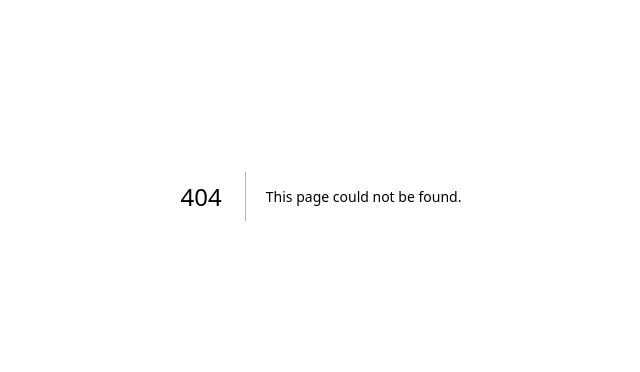
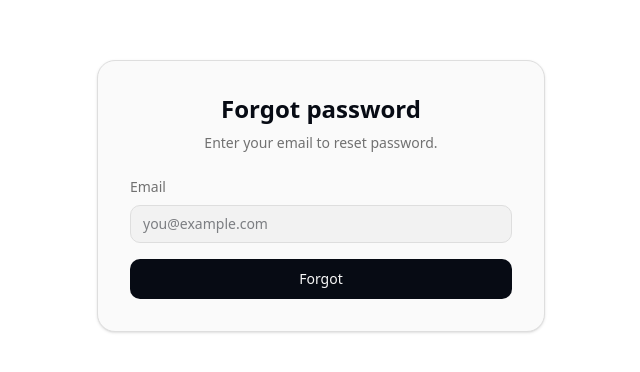
Before and after one commit to Anand-1812/auth-nextjs, a Next.js app: page /forgotpassword in a window 1280 px wide. Before the commit this address had no page. Shown: the part 204-576 px from the top of the page, without its empty margins (319-959 px from the left). Built offline with nearby package versions, Linux system fonts and the light colour scheme.

Commit message:
feat: forgot password

```diff
--- /dev/null
+++ b/app/api/users/forgotPassword/route.ts
@@ -0,0 +1,24 @@
+import { connect } from "@/db/connectDB";
+import User from "@/models/userModel";
+import { NextRequest, NextResponse } from "next/server";
+
+export async function POST(request: NextRequest) {
+  await connect();
+
+  try {
+    const reqBody = await request.json();
+    const { email } = reqBody;
+
+    const user = await User.findOne({ email });
+    if (!user)
+      return NextResponse.json({ error: "User doesn't exist" }, { status: 400 })
+
+    return NextResponse.json({
+      message: "email confirm",
+      success: true,
+    });
+
+  } catch (error: any) {
+    NextResponse.json({ error: error.message }, { status: 500 })
+  }
+}
--- /dev/null
+++ b/app/forgotpassword/page.tsx
@@ -0,0 +1,72 @@
+"use client"
+
+import axios from "axios";
+import { toast } from "sonner";
+import { useRouter } from "next/navigation";
+
+const ForgotPassword = () => {
+
+  const router = useRouter();
+  const email: string = "";
+
+  const resetPass = async () => {
+    try {
+      await axios.post("/api/users/ForgotPassword", email)
+
+      toast.success("Email verified");
+      router.push("/resetpassword")
+
+    } catch (error: any) {
+      toast.error(error?.response?.data?.error || "Login failed");
+    }
+  }
+
+  return (
+    <div className="flex min-h-screen items-center justify-center bg-background px-4">
+      <div className="w-full max-w-md rounded-2xl border border-border bg-card p-8 shadow-sm">
+
+        {/* Header */}
+        <div className="mb-6 text-center">
+          <h1 className="text-2xl font-semibold text-foreground">
+            Forgot password
+          </h1>
+          <p className="mt-2 text-sm text-muted-foreground">
+            Enter your email to reset password.
+          </p>
+        </div>
+
+        {/* Form */}
+        <div className="space-y-4">
+          <div className="flex flex-col gap-2 text-left">
+            <label
+              htmlFor="email"
+              className="text-sm font-medium text-muted-foreground"
+            >
+              Email
+            </label>
+            <input
+              id="email"
+              type="email"
+              value={email}
+              onChange={(e) => { email: e.target.value }}
+              placeholder="you@example.com"
+              className="rounded-lg border border-border bg-input px-3 py-2 text-sm text-foreground
+              focus:outline-none focus:ring-2 focus:ring-ring"
+            />
+          </div>
+
+          <button
+            onClick={resetPass}
+            className="w-full rounded-lg bg-primary px-4 py-2.5 text-sm font-medium
+            text-primary-foreground transition hover:opacity-90
+            focus:outline-none focus:ring-2 focus:ring-ring"
+          >
+            Forgot
+          </button>
+        </div>
+      </div>
+    </div>
+  )
+}
+
+export default ForgotPassword
--- a/app/login/page.tsx
+++ b/app/login/page.tsx
@@ -69,6 +69,9 @@ const Login = () => {
             <Link href="/signup" className="text-center text-sm text-muted-foreground">
               Don't have account? <span className="text-blue-400 hover:text-blue-600 transition">Signup</span>
             </Link>
+            <Link href="/forgotpassword" className="text-center hover:text-blue-400 text-sm text-muted-foreground">
+              frogot password
+            </Link>
           </div>
         </div>
       </div>
--- /dev/null
+++ b/app/resetpassword/page.tsx
@@ -0,0 +1,59 @@
+"use client"
+
+const ForgotPassword = () => {
+
+  const password: string = "";
+
+  const resetPass = async () => {
+
+  }
+
+  return (
+    <div className="flex min-h-screen items-center justify-center bg-background px-4">
+      <div className="w-full max-w-md rounded-2xl border border-border bg-card p-8 shadow-sm">
+
+        {/* Header */}
+        <div className="mb-6 text-center">
+          <h1 className="text-2xl font-semibold text-foreground">
+            Reset password
+          </h1>
+          <p className="mt-2 text-sm text-muted-foreground">
+            Enter your new password.
+          </p>
+        </div>
+
+        {/* Form */}
+        <div className="space-y-4">
+          <div className="flex flex-col gap-2 text-left">
+            <label
+              htmlFor="email"
+              className="text-sm font-medium text-muted-foreground"
+            >
+              password
+            </label>
+            <input
+              id="email"
+              type="email"
+              value={password}
+              onChange={(e) => { password: e.target.value }}
+              placeholder="you@example.com"
+              className="rounded-lg border border-border bg-input px-3 py-2 text-sm text-foreground
+              focus:outline-none focus:ring-2 focus:ring-ring"
+            />
+          </div>
+
+          <button
+            onClick={resetPass}
+            className="w-full rounded-lg bg-primary px-4 py-2.5 text-sm font-medium
+            text-primary-foreground transition hover:opacity-90
+            focus:outline-none focus:ring-2 focus:ring-ring"
+          >
+            reset
+          </button>
+        </div>
+      </div>
+    </div>
+  )
+}
+
+export default ForgotPassword
--- a/app/verifyEmail/page.tsx
+++ b/app/verifyEmail/page.tsx
@@ -20,8 +20,6 @@ const VerifyEmailPage = () => {
   }
 
   useEffect(() => {
-    // Better way to grab query params in Next.js/React
-    // This handles cases where the URL might be complex
     const urlToken = window.location.search.split("=")[1];
     setToken(urlToken || "");
   }, [])
@@ -40,7 +38,7 @@ const VerifyEmailPage = () => {
 
         {/* ADDED THIS LINE: Display the token string for debugging */}
         <h2 className="p-2 bg-orange-500/10 text-orange-500 mb-4 text-sm break-all">
-           {token ? `${token}` : "no token"}
+          {token ? `${token}` : "no token"}
         </h2>
 
         {verified && (
--- a/proxy.ts
+++ b/proxy.ts
@@ -3,7 +3,7 @@ import { NextResponse, NextRequest } from 'next/server'
 export function proxy(request: NextRequest) {
   const path = request.nextUrl.pathname
 
-  const isPublic = path === '/login' || path === '/signup' || path === 'verifyEmail'
+  const isPublic = path === '/' || path === '/login' || path === '/signup' || path === 'verifyEmail'
 
   const token = request.cookies.get('token')?.value || ''
 
```
